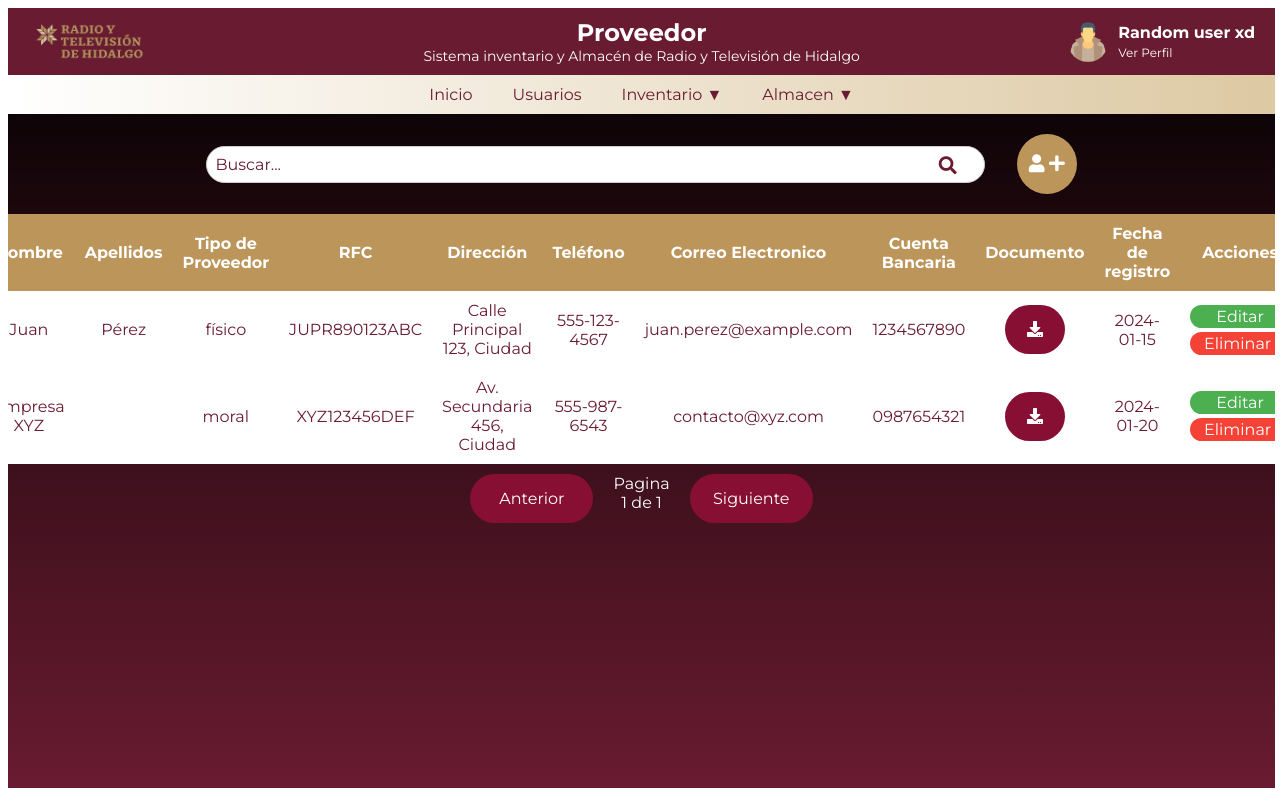
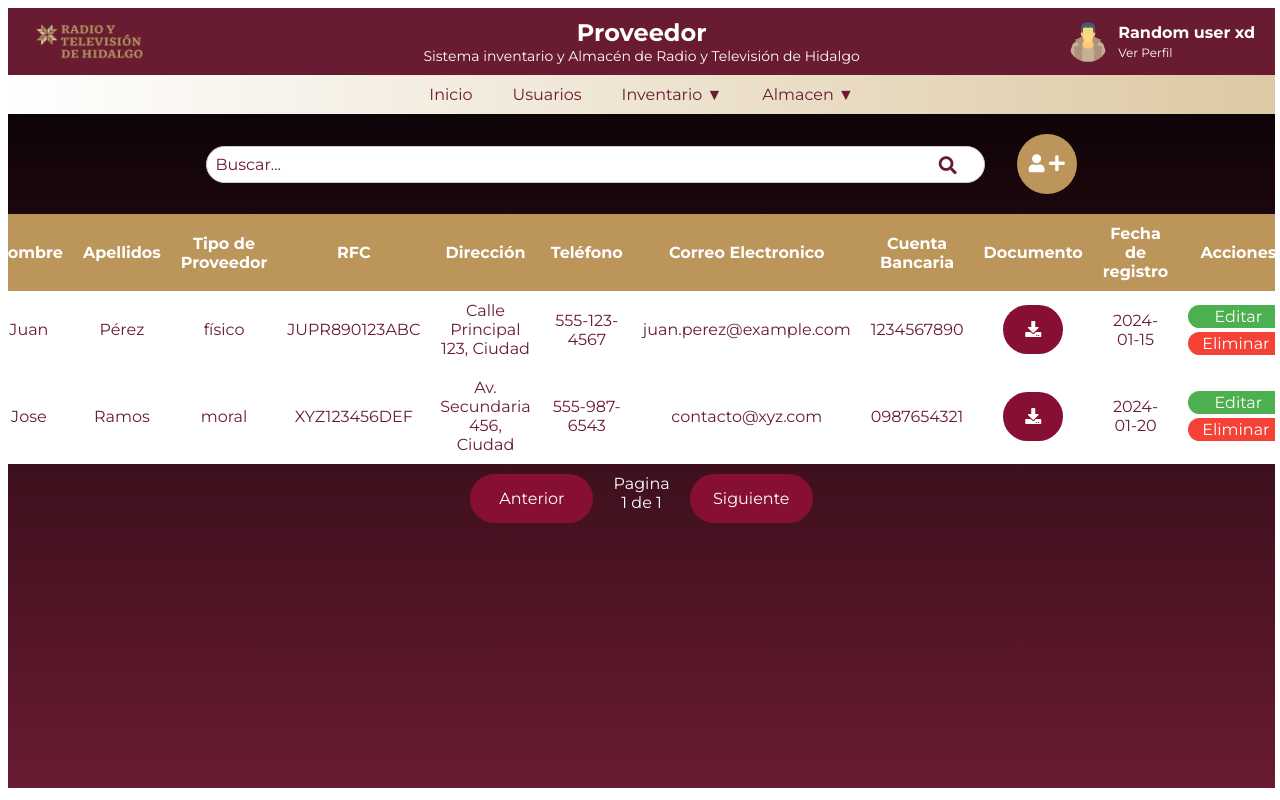
Before and after one commit to CrisOjeda9/almacenes-inventario-vue, a Vue app: page /proveedor in a window 1280 px wide. Built offline with nearby package versions, Linux system fonts and the light colour scheme.

Commit message:
Correciones

```diff
--- a/src/components/proveedor.vue
+++ b/src/components/proveedor.vue
@@ -86,7 +86,7 @@
                     </tr>
                 </thead>
                 <tbody>
-                    <tr v-for="proveedor in paginatedproveedors" :key="proveedor.id">
+                    <tr v-for="proveedor in paginatedproveedor" :key="proveedor.id">
                         <td>{{ proveedor.nombre }}</td>
                         <td>{{ proveedor.apellidos }}</td>
                         <td>{{ proveedor.tipoProveedor }}</td>
@@ -140,13 +140,14 @@
                                     <label>RFC:</label>
                                     <input v-model="currentProveedor.rfc" type="text" />
                                 </div>
+
+                            </div>
+
+                            <div class="form-column">
                                 <div>
                                     <label>Dirección:</label>
                                     <input v-model="currentProveedor.direccion" type="text" />
                                 </div>
-                            </div>
-
-                            <div class="form-column">
                                 <div>
                                     <label>Teléfono:</label>
                                     <input v-model="currentProveedor.telefono" type="text" />
@@ -159,10 +160,7 @@
                                     <label>Cuenta Bancaria:</label>
                                     <input v-model="currentProveedor.cuentaBancaria" type="text" />
                                 </div>
-                                <div>
-                                    <label>Fecha de Registro:</label>
-                                    <input v-model="currentProveedor.fechaRegistro" type="date" />
-                                </div>
+
                             </div>
                         </div>
 
@@ -208,7 +206,7 @@ export default {
             },
             searchQuery: '',
             currentPage: 1,
-            proveedorsPerPage: 10,
+            proveedorPerPage: 10,
             isEditing: false, // Controla si estamos en modo de edición
             currentProveedor: {
                 nombre: "",
@@ -221,7 +219,7 @@ export default {
                 cuentaBancaria: "",
                 fechaRegistro: "",
             }, // Objeto para almacenar el proveedor que se está editando
-            proveedors: [
+            proveedor: [
                 {
                     id: 1,
                     nombre: "Juan",
@@ -237,8 +235,8 @@ export default {
                 },
                 {
                     id: 2,
-                    nombre: "Empresa XYZ",
-                    apellidos: "",
+                    nombre: "Jose",
+                    apellidos: "Ramos",
                     tipoProveedor: "moral",
                     rfc: "XYZ123456DEF",
                     direccion: "Av. Secundaria 456, Ciudad",
@@ -252,9 +250,9 @@ export default {
         };
     },
     computed: {
-        filteredproveedors() {
+        filteredproveedor() {
             const query = this.searchQuery.toLowerCase();
-            return this.proveedors.filter(proveedor => {
+            return this.proveedor.filter(proveedor => {
                 return proveedor.nombre.toLowerCase().includes(query) ||
                     proveedor.apellidos.toLowerCase().includes(query) ||
                     proveedor.tipoProveedor.toLowerCase().includes(query) ||
@@ -267,12 +265,12 @@ export default {
         },
 
         totalPages() {
-            return Math.ceil(this.filteredproveedors.length / this.proveedorsPerPage);
+            return Math.ceil(this.filteredproveedor.length / this.proveedorPerPage);
         },
-        paginatedproveedors() {
-            const start = (this.currentPage - 1) * this.proveedorsPerPage;
-            const end = start + this.proveedorsPerPage;
-            return this.filteredproveedors.slice(start, end);
+        paginatedproveedor() {
+            const start = (this.currentPage - 1) * this.proveedorPerPage;
+            const end = start + this.proveedorPerPage;
+            return this.filteredproveedor.slice(start, end);
         }
     },
     methods: {
@@ -307,9 +305,9 @@ export default {
             this.isEditing = true;
         },
         saveChanges() {
-            const index = this.proveedors.findIndex(proveedor => proveedor.id === this.currentProveedor.id);
+            const index = this.proveedor.findIndex(proveedor => proveedor.id === this.currentProveedor.id);
             if (index !== -1) {
-                this.proveedors[index] = { ...this.currentProveedor };
+                this.proveedor[index] = { ...this.currentProveedor };
                 this.isEditing = false;
                 this.currentProveedor = {}; // Limpiar el objeto
             }
@@ -324,9 +322,9 @@ export default {
             this.isDeleteModalVisible = true;
         },
         confirmDelete() {
-            const index = this.proveedors.findIndex(proveedor => proveedor.id === this.deleteId);
+            const index = this.proveedor.findIndex(proveedor => proveedor.id === this.deleteId);
             if (index !== -1) {
-                this.proveedors.splice(index, 1);
+                this.proveedor.splice(index, 1);
             }
             this.isDeleteModalVisible = false;
             this.deleteId = null;
```
